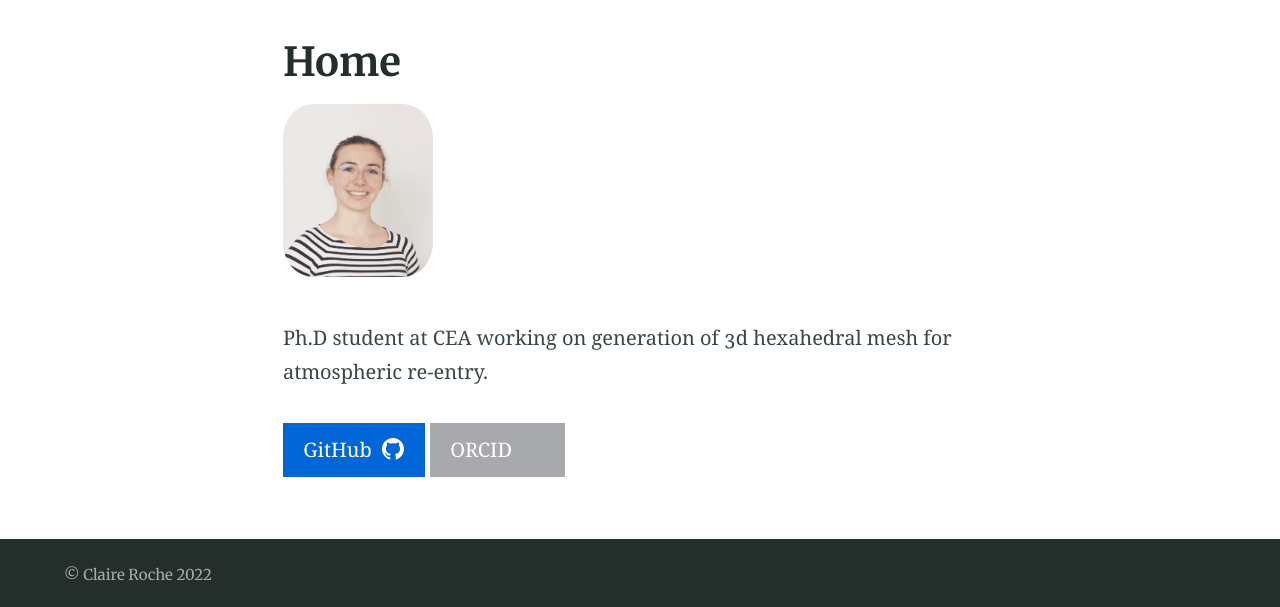
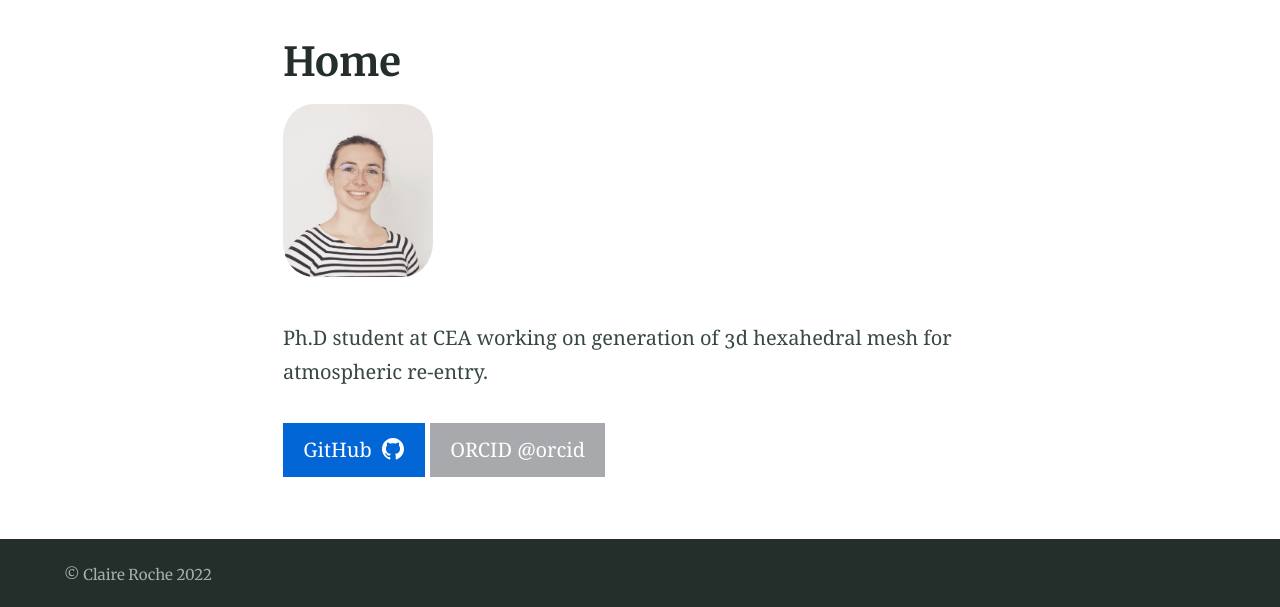
Before and after one commit to claireroche/claireroche.github.io, a Jekyll site: the page built from index.md, in a window 1280 px wide. Shown: the part 408-1015 px from the top of the page. Built offline with Jekyll 4.4.1, drawn with Linux system fonts in a browser that asks for light colours.

Commit message:
test orcid

```diff
--- a/index.md
+++ b/index.md
@@ -13,4 +13,4 @@ excerpt: "Ph.D student at CEA working on generation of 3d hexahedral mesh for at
 
 Ph.D student at CEA working on generation of 3d hexahedral mesh for atmospheric re-entry.
 
-{% include button.html text="GitHub" icon="github" link="https://github.com/claireroche" color="#0366d6" %} {% include button.html text="ORCID" icon="orcid" link="https://orcid.org/0000-0001-7763-574X" color="#a7a9ac" %}
+{% include button.html text="GitHub" icon="github" link="https://github.com/claireroche" color="#0366d6" %} {% include button.html text="ORCID @orcid" link="https://orcid.org/0000-0001-7763-574X" color="#a7a9ac" %}
```
